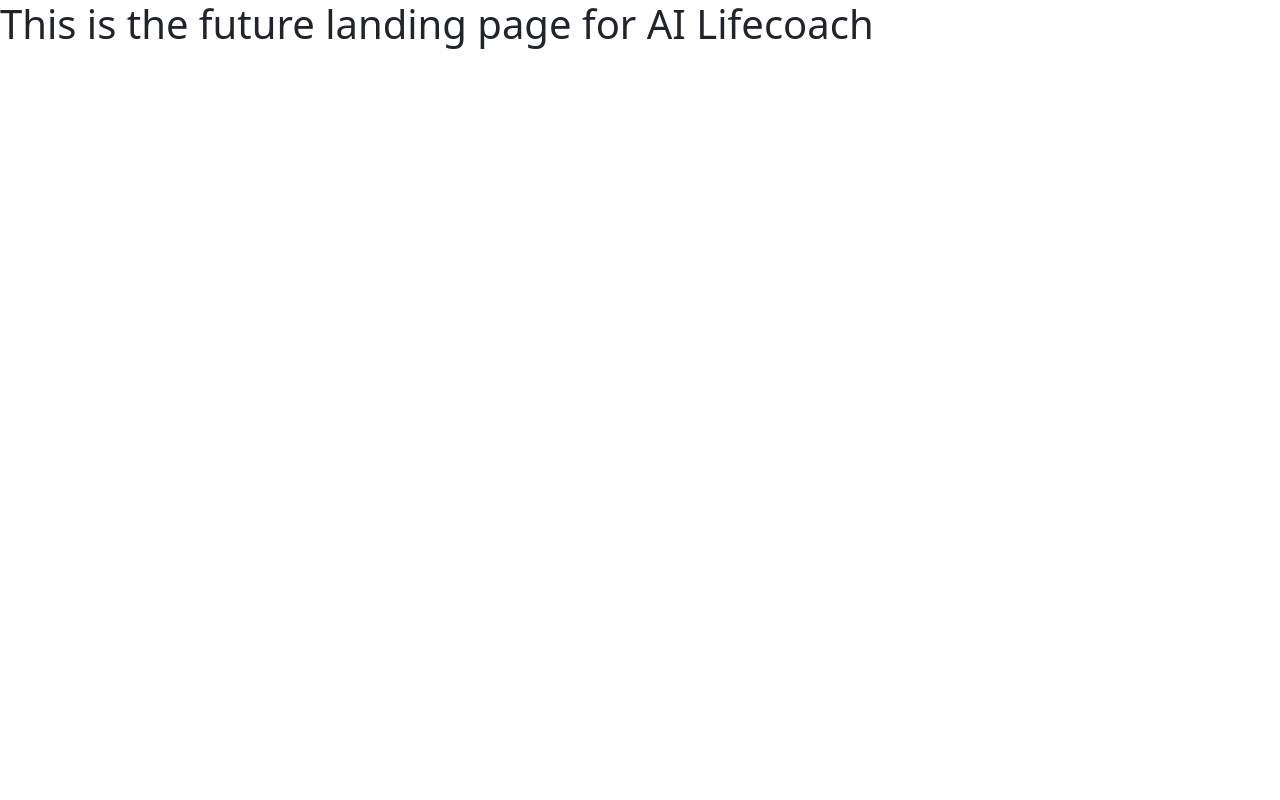
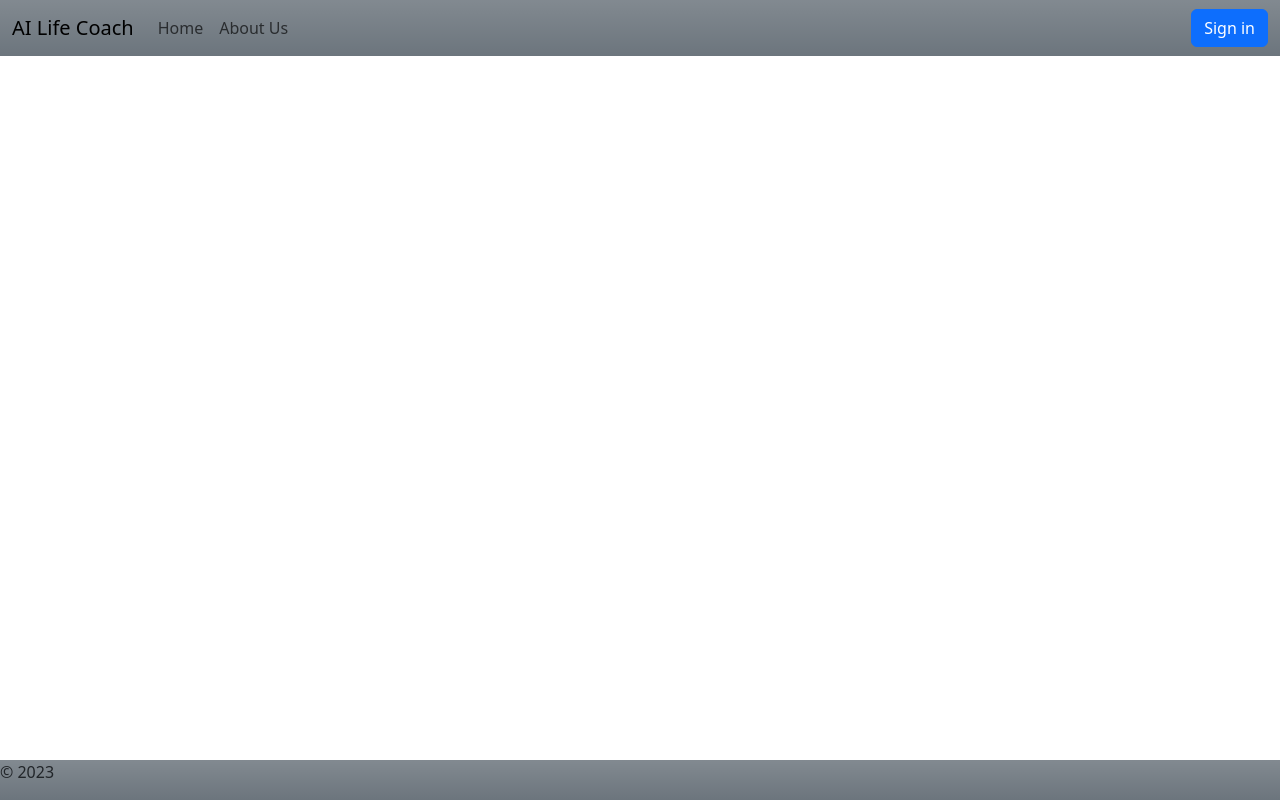
Before and after one commit to JK-WebDev/lifecoach-frontend, a React (Vite) app: page / in a window 1280 px wide. Built offline with nearby package versions, Linux system fonts and the light colour scheme.

Commit message:
Adds initial page skeleton

```diff
--- a/src/App.jsx
+++ b/src/App.jsx
@@ -1,11 +1,20 @@
 import { Component } from "react";
+import { BrowserRouter as Router, Routes, Route } from "react-router-dom";
+
+import { Header, Footer } from "./components/";
 
 export default class App extends Component {
   render() {
     return (
-      <>
-        <h1>This is the future landing page for AI Lifecoach</h1>
-      </>
+      <Router>
+        <Header />
+        <main className="p-3">
+          <Routes>
+            <Route />
+          </Routes>
+        </main>
+        <Footer />
+      </Router>
     );
   }
 }
--- /dev/null
+++ b/src/components/Footer.jsx
@@ -0,0 +1,14 @@
+import { Component } from "react";
+
+export default class Footer extends Component {
+  render() {
+    const strings = {
+      copyright: `\u00A9 2023`,
+    };
+    return (
+      <footer className="bg-secondary bg-gradient fixed-bottom">
+        <p>{strings.copyright}</p>
+      </footer>
+    );
+  }
+}
--- /dev/null
+++ b/src/components/Header.jsx
@@ -0,0 +1,34 @@
+import { Component } from "react";
+
+import Navbar from "react-bootstrap/Navbar";
+import Nav from "react-bootstrap/Nav";
+import Container from "react-bootstrap/Container";
+
+import LoginButton from "./LoginButton";
+
+export default class Header extends Component {
+  render() {
+    const strings = {
+      brand: "AI Life Coach",
+      home: "Home",
+      about: "About Us",
+    };
+
+    return (
+      <header className="bg-secondary bg-gradient fixed-top">
+        <Navbar>
+          <Container fluid>
+            <Nav>
+              <Navbar.Brand>{strings.brand}</Navbar.Brand>
+              <Nav.Link>{strings.home}</Nav.Link>
+              <Nav.Link>{strings.about}</Nav.Link>
+            </Nav>
+            <Nav>
+              <LoginButton />
+            </Nav>
+          </Container>
+        </Navbar>
+      </header>
+    );
+  }
+}
--- /dev/null
+++ b/src/components/LoginButton.jsx
@@ -0,0 +1,17 @@
+import { Component } from "react";
+
+import Button from "react-bootstrap/Button";
+
+export default class LoginButton extends Component {
+  render() {
+    const strings = {
+      signIn: "Sign in",
+      signOut: "Sign out",
+    };
+    return (
+      <>
+        <Button>{strings.signIn}</Button>
+      </>
+    );
+  }
+}
--- /dev/null
+++ b/src/components/index.jsx
@@ -0,0 +1,2 @@
+export { default as Header } from "./Header";
+export { default as Footer } from "./Footer";
```
